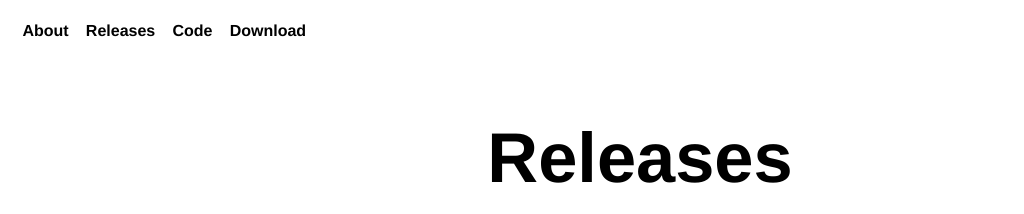
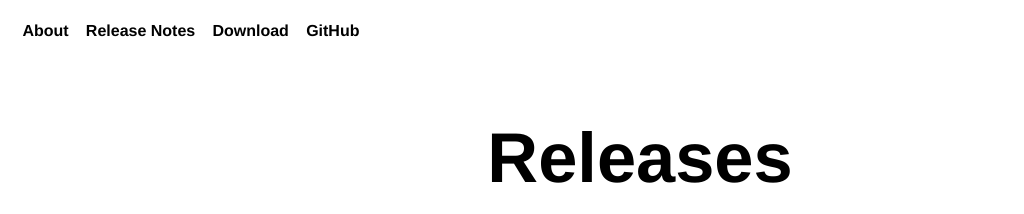
Before and after one commit to inseven/fileaway, a Jekyll site: the page built from docs/releases/index.markdown, in a window 1280 px wide. Shown: the top 214 px of the page, without its empty margins (0-1024 px from the left). Built offline with Jekyll 4.4.1, drawn with Linux system fonts in a browser that asks for light colours.

Commit message:
Clean up the navigation a little

```diff
--- a/docs/_includes/navigation.html
+++ b/docs/_includes/navigation.html
@@ -1,6 +1,6 @@
 <ul class="navigation">
     <li><a href="/">About</a></li>
-    <li><a href="/releases">Releases</a></li>
-    <li><a href="https://github.com/inseven/fileaway" target="_blank">Code</a></li>
+    <li><a href="/releases">Release Notes</a></li>
     <li><a href="https://github.com/inseven/fileaway/releases" target="_blank">Download</a></li>
+    <li><a href="https://github.com/inseven/fileaway" target="_blank">GitHub</a></li>
 </ul>
```
